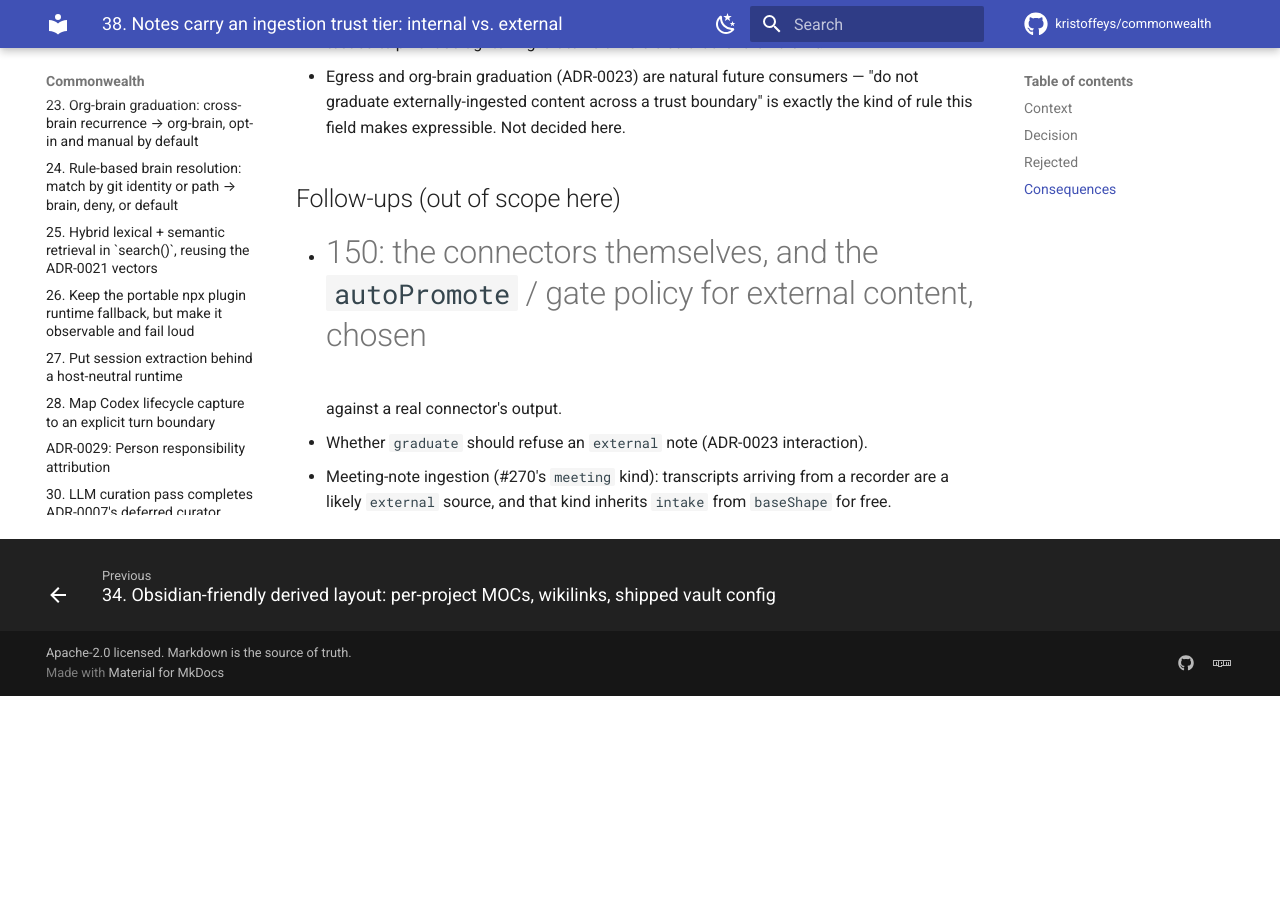
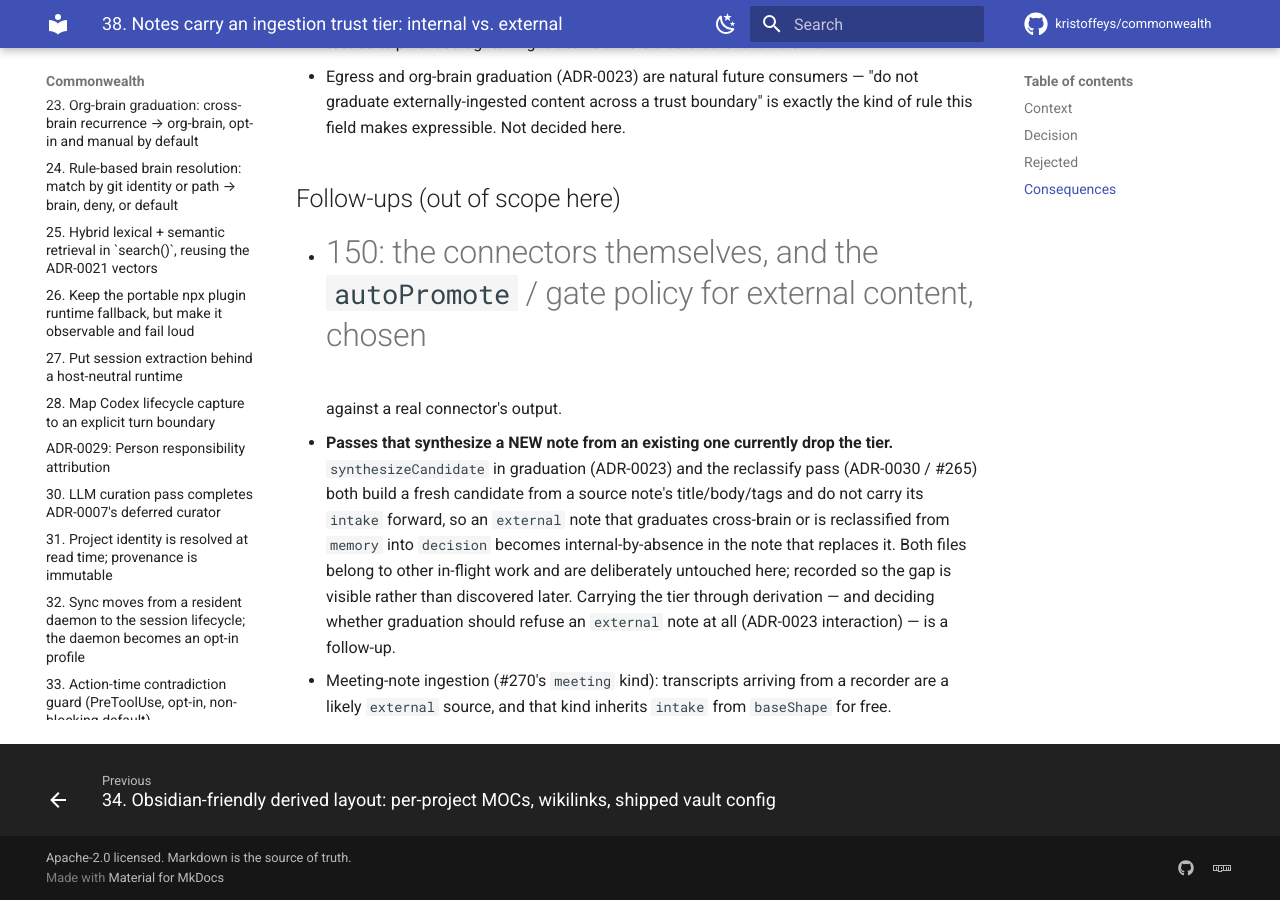
Before and after one commit to kristoffeys/commonwealth, an MkDocs documentation site: the page built from docs/adr/0038-capture-provenance-tier.md, in a window 1280 px wide and 900 px high, scrolled down 3012 px. Built offline with MkDocs 1.6.1 and Material for MkDocs 9.7.7, drawn with Linux system fonts in a browser that asks for light colours; comment, search, counter and statistics services are not loaded; before the commit the page ends 3708 px from its top, so only the background shows below that.

Commit message:
docs(adr): record that graduate/reclassify drop the intake tier (#274)
A fresh-context verification pass found two passes that synthesize a NEW note
from an existing one — graduation's synthesizeCandidate and the reclassify pass —
build the candidate from title/body/tags and never carry the source note's
`intake` forward. Both files belong to other in-flight PRs and stay untouched
here; recording the gap in ADR-0038's follow-ups so it is visible rather than
discovered later.

```diff
--- a/docs/adr/0038-capture-provenance-tier.md
+++ b/docs/adr/0038-capture-provenance-tier.md
@@ -114,6 +114,13 @@ scrutiny to it because it cannot *see* the difference, and neither can the revie
 
 - #150: the connectors themselves, and the `autoPromote` / gate policy for external content, chosen
   against a real connector's output.
-- Whether `graduate` should refuse an `external` note (ADR-0023 interaction).
+- **Passes that synthesize a NEW note from an existing one currently drop the tier.**
+  `synthesizeCandidate` in graduation (ADR-0023) and the reclassify pass (ADR-0030 / #265) both
+  build a fresh candidate from a source note's title/body/tags and do not carry its `intake`
+  forward, so an `external` note that graduates cross-brain or is reclassified from `memory` into
+  `decision` becomes internal-by-absence in the note that replaces it. Both files belong to other
+  in-flight work and are deliberately untouched here; recorded so the gap is visible rather than
+  discovered later. Carrying the tier through derivation — and deciding whether graduation should
+  refuse an `external` note at all (ADR-0023 interaction) — is a follow-up.
 - Meeting-note ingestion (#270's `meeting` kind): transcripts arriving from a recorder are a likely
   `external` source, and that kind inherits `intake` from `baseShape` for free.
```
